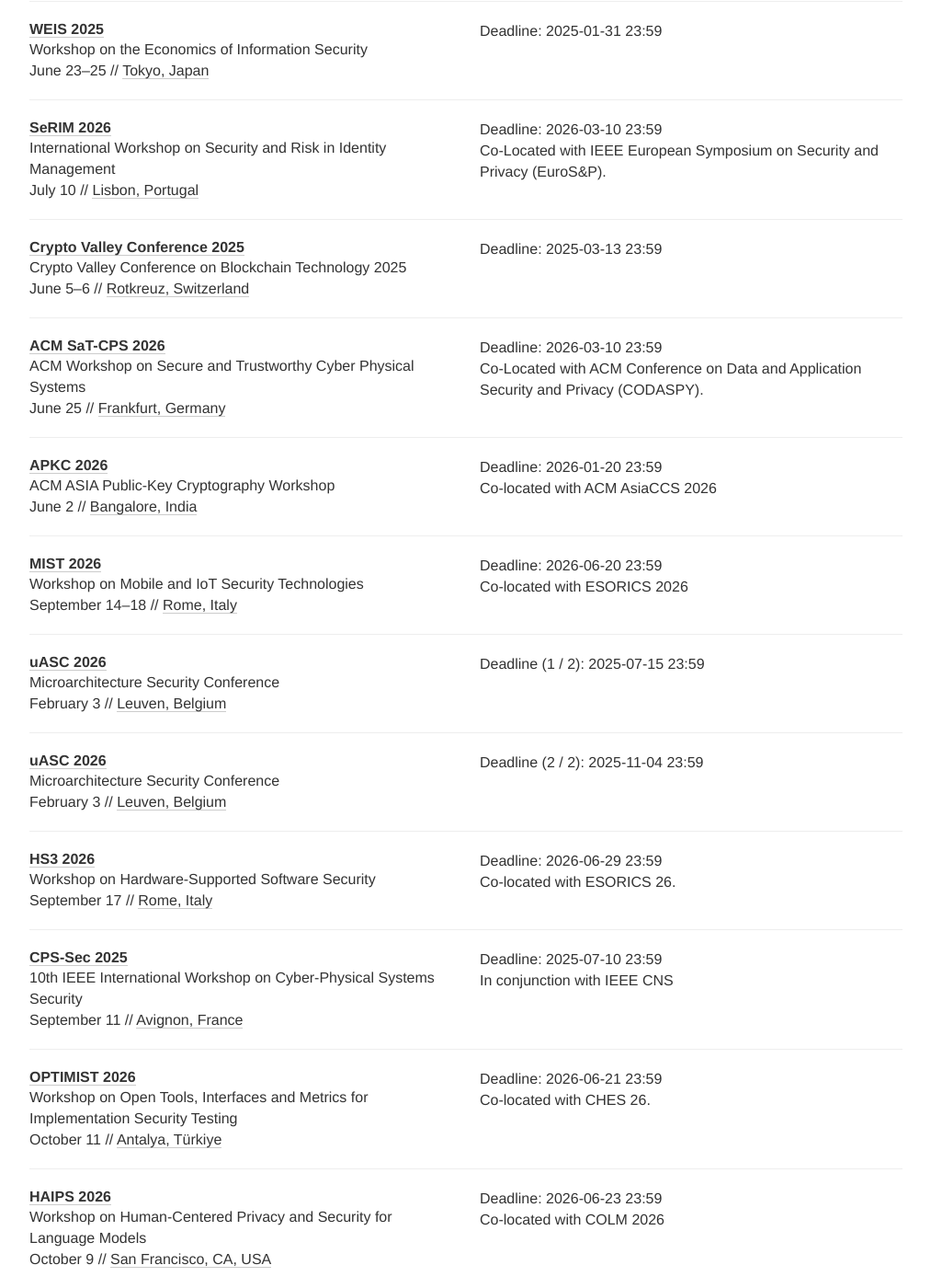
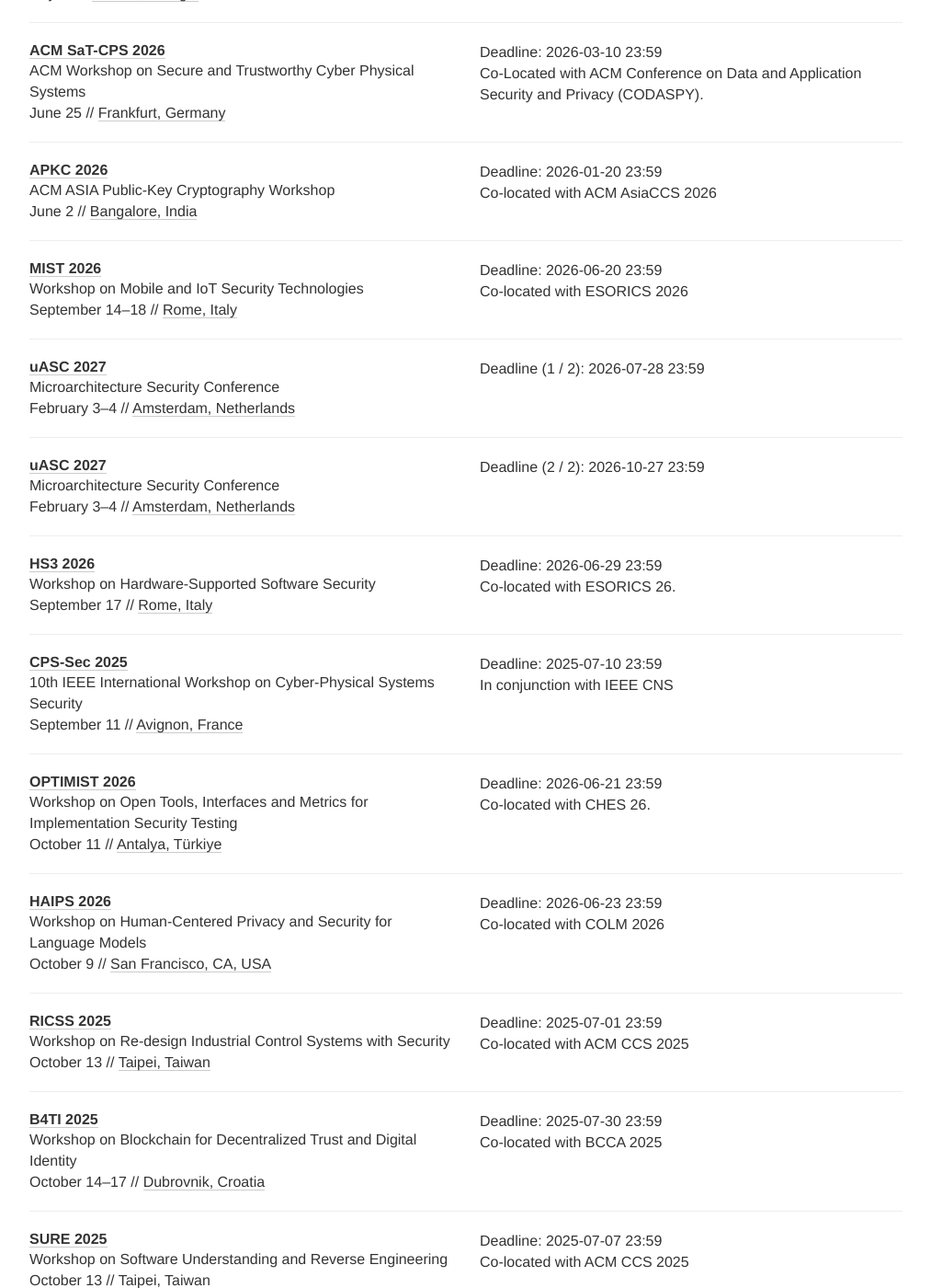
Before and after one commit to sec-deadlines/sec-deadlines.github.io, a Jekyll site: the page built from index.html, in a window 1280 px wide and 1400 px high, scrolled down 22795 px. Shown: the whole window at 92% size, without its empty margins (133-1146 px from the left). Built offline with Jekyll 4.4.1, drawn with Linux system fonts in a browser that asks for light colours; nearby versions of some CDN libraries; comment, search, counter and statistics services are not loaded; some of the changed text lies outside the part shown.

Commit message:
Update conferences.yml
Removed duplicated conference entries

```diff
--- a/_data/conferences.yml
+++ b/_data/conferences.yml
@@ -902,17 +902,6 @@
   place: Genoa, Italy
   tags: [SEC, CONF, OTHERS]
 
-- name: uASC
-  description: Microarchitecture Security Conference
-  year: 2027
-  link: https://uasc.cc
-  deadline:
-    - "2026-07-28 23:59"
-    - "2026-10-27 23:59"
-  date: February 3-4
-  place: Amsterdam, Netherlands
-  tags: [SEC, PRIV, CONF, CRYPTO]
-
 # Workshops
 
 - name: ANUBIS
@@ -1499,15 +1488,6 @@
   place: Lisbon, Portugal
   tags: [SEC, PRIV, SHOP, OTHERS]
 
-- name: Crypto Valley Conference
-  description: Crypto Valley Conference on Blockchain Technology 2025
-  year: 2025
-  link: https://cryptovalleyconference.com/call-for-papers
-  deadline: ["2025-03-13 23:59"]
-  date: June 5-6
-  place: Rotkreuz, Switzerland
-  tags: [SEC, PRIV, CRYPTO, CONF]
-
 - name: ACM SaT-CPS
   description: ACM Workshop on Secure and Trustworthy Cyber Physical Systems
   year: 2026
@@ -1540,13 +1520,13 @@
 
 - name: uASC
   description: Microarchitecture Security Conference
-  year: 2026
+  year: 2027
   link: https://uasc.cc
   deadline:
-    - "2025-07-15 23:59"
-    - "2025-11-04 23:59"
-  date: February 3
-  place: Leuven, Belgium
+    - "2026-07-28 23:59"
+    - "2026-10-27 23:59"
+  date: February 3-4
+  place: Amsterdam, Netherlands
   tags: [SEC, PRIV, CONF, CRYPTO]
 
 - name: HS3
```
